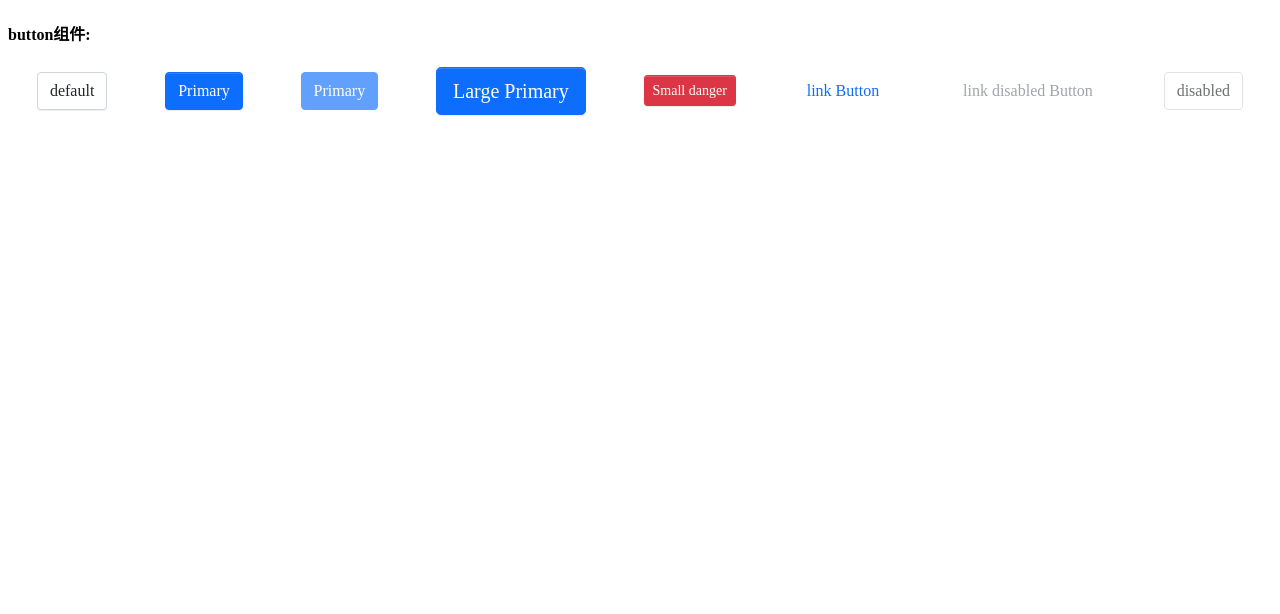
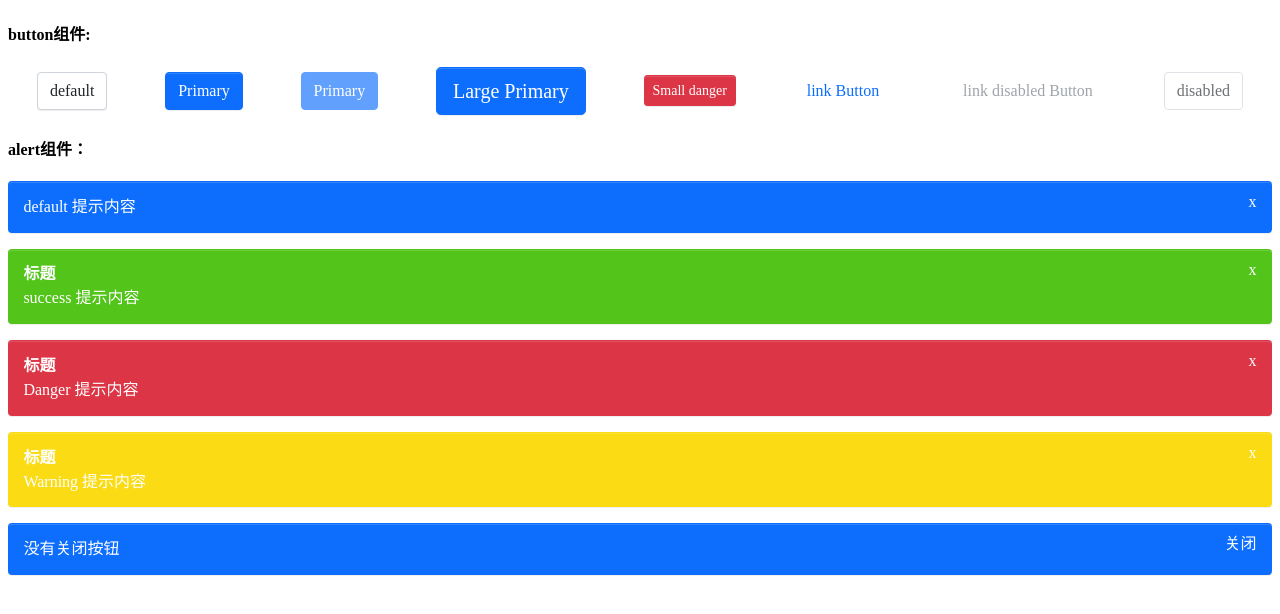
Before and after one commit to pengyuman/grain-full, a React (Create React App) app: page / in a window 1280 px wide. Shown: the top 614 px of the page. Built offline with nearby package versions, Linux system fonts and the light colour scheme.

Commit message:
feat:alert组件的编写

```diff
--- a/src/App.tsx
+++ b/src/App.tsx
@@ -1,6 +1,6 @@
 import React from 'react';
 import Button, { ButtonType, ButtonSize } from './components/Button/button'
-
+import Alert, { AlertType } from './components/Alert/alert'
 function App() {
     return (
         <div className="App">
@@ -15,6 +15,14 @@ function App() {
                 <Button btnType={ButtonType.Link} href="http://www.baidu.com" disabled>link disabled Button</Button>
                 <Button disabled>disabled</Button>
             </div>
+            <h4>alert组件：</h4>
+            <div className="flex">
+                <Alert message="default 提示内容" altType={AlertType.Default}></Alert>
+                <Alert message="success 提示内容" title="标题" altType={AlertType.Success}></Alert>
+                <Alert message="Danger 提示内容" title="标题" altType={AlertType.Danger}></Alert>
+                <Alert message="Warning 提示内容" title="标题" altType={AlertType.Warning}></Alert>
+                <Alert message="没有关闭按钮" altType={AlertType.Default} closeText="关闭"></Alert>
+            </div>
         </div>
     );
 }
--- /dev/null
+++ b/src/components/Alert/_style.scss
@@ -0,0 +1,40 @@
+.alt {
+    width: 100%;
+    padding: $alt-padding-y $alt-padding-x;
+    margin-bottom: $margin-bottom;
+    position: relative;
+    font-weight: $btn-font-weight;
+    line-height: $btn-line-height;
+    border: $btn-border-width solid transparent;
+    box-shadow: $btn-box-shadow;
+    border-radius: $border-radius;
+    color: $white;
+
+    p,
+    h4 {
+        margin: $p-margin-y $p-margin-x;
+    }
+}
+
+.alt-success {
+    @include alert-style($success);
+}
+
+.alt-default {
+    @include alert-style($primary);
+}
+
+.alt-danger {
+    @include alert-style($danger);
+}
+
+.alt-warning {
+    @include alert-style($warning);
+}
+
+.alt-close {
+    position: absolute;
+    top: $alt-close-top;
+    right: $alt-close-right;
+    cursor: pointer;
+}
--- /dev/null
+++ b/src/components/Alert/alert.tsx
@@ -0,0 +1,51 @@
+import React, { useState } from 'react'
+import classNames from 'classnames'
+// alert 类型
+export enum AlertType {
+    Success = 'success',
+    Default = 'default',
+    Danger = 'danger',
+    Warning = 'warning'
+}
+// alert Props
+interface BaseAlertProps {
+    className?: string;
+    altType?: AlertType;
+    title?: React.ReactNode;
+    message?: React.ReactNode;
+    closeText?: React.ReactNode; // 按钮内容
+    closable?: boolean; // 是否显示关闭按钮
+
+}
+const Alert: React.FC<BaseAlertProps> = (props) => {
+    const {
+        className,
+        altType,
+        title,
+        message,
+        closeText,
+        closable
+    } = props
+    const classes = classNames('alt', className, {
+        [`alt-${altType}`]: altType
+    })
+    // 点击关闭按钮
+    const [isCloseAlert, setIsCloseAlert] = useState<boolean>(false)
+    return (
+        <>
+            {!isCloseAlert ? <div className={classes}>
+                {closable ? (
+                    <span className="alt-close" onClick={() => { setIsCloseAlert(true) }}>{closeText}</span>
+                ) : null}
+                <h4 className="alt-title">{title}</h4>
+                <p className="alt-message">{message}</p>
+            </div> : null}
+        </>
+    )
+}
+Alert.defaultProps = {
+    altType: AlertType.Default,
+    closable: true,
+    closeText: 'x'
+}
+export default Alert
--- a/src/components/Button/button.tsx
+++ b/src/components/Button/button.tsx
@@ -27,14 +27,16 @@ type AnchorButtonProps = BaseButtonProps & React.AnchorHTMLAttributes<HTMLElemen
 export type ButtonProps = Partial<NativeButtonProps & AnchorButtonProps>
 const Button: React.FC<ButtonProps> = (props) => {
     const {
+        className,
         btnType,
         disabled,
         size,
         children,
-        href
+        href,
+        ...restProps
     } = props
     // btn,btn-lg,btn-primary
-    const classes = classNames('btn', {
+    const classes = classNames('btn', className, {
         [`btn-${btnType}`]: btnType,
         [`btn-${size}`]: size,
         'disabled': (btnType === ButtonType.Link) && disabled
@@ -44,6 +46,7 @@ const Button: React.FC<ButtonProps> = (props) => {
             <a
                 className={classes}
                 href={href}
+                {...restProps}
             >
                 {children}
             </a>
@@ -53,6 +56,7 @@ const Button: React.FC<ButtonProps> = (props) => {
             <button
                 className={classes}
                 disabled={disabled}
+                {...restProps}
             >
                 {children}
             </button>
--- a/src/styles/_mixin.scss
+++ b/src/styles/_mixin.scss
@@ -4,28 +4,29 @@
     border-radius: $border-radius;
 }
 
-@mixin button-style(
-  $background,
+@mixin button-style($background,
     $border,
     $color,
-  $hover-background: lighten($background,7.5%),
-  $hover-border: lighten($border,10%),
-  $hover-color: $color
-){
+    $hover-background: lighten($background, 7.5%),
+    $hover-border: lighten($border, 10%),
+    $hover-color: $color) {
     color: $color;
     background: $background;
     border-color: $border;
+
     &:hover {
         color: $hover-color;
         background: $hover-background;
         border-color: $hover-border;
     }
+
     &:focus,
     &.focus {
         color: $hover-color;
         background: $hover-background;
         border-color: $hover-border;
     }
+
     &:disabled,
     &.disabled {
         color: $color;
@@ -33,3 +34,8 @@
         border-color: $border;
     }
 }
+
+// alert类型
+@mixin alert-style ($background) {
+    background: $background;
+}
--- a/src/styles/_variables.scss
+++ b/src/styles/_variables.scss
@@ -298,10 +298,22 @@ $progress-border-radius: $border-radius !default;
 $progress-bar-color: $white !default;
 $progress-bar-transition: width .6s ease !default;
 
+// alert 弹窗的padding
+$alt-padding-x:.9rem;
+$alt-padding-y:.8rem;
+$margin-bottom:1rem;
+
+$alt-close-top:.5rem;
+$alt-close-right:0.9rem;
+
+// padding 为0
+$p-margin-x:0;
+$p-margin-y:0;
+
 // margin-right
 .flex {
-  display: flex;
-  flex-flow: row wrap;
-  justify-content: space-around;
-  align-items: center;
+    display: flex;
+    flex-flow: row wrap;
+    justify-content: space-around;
+    align-items: center;
 }
--- a/src/styles/index.scss
+++ b/src/styles/index.scss
@@ -2,3 +2,4 @@
 @import 'reboot';
 @import 'mixin';
 @import '../components/style';
+@import '../components/Alert/style'
```
Also changed, not shown: src/components/_style.scss (+20 -10 lines), 1 other file (tests, documents, lock files or other folders). Lines whose indentation alone changed are shown as unchanged.
